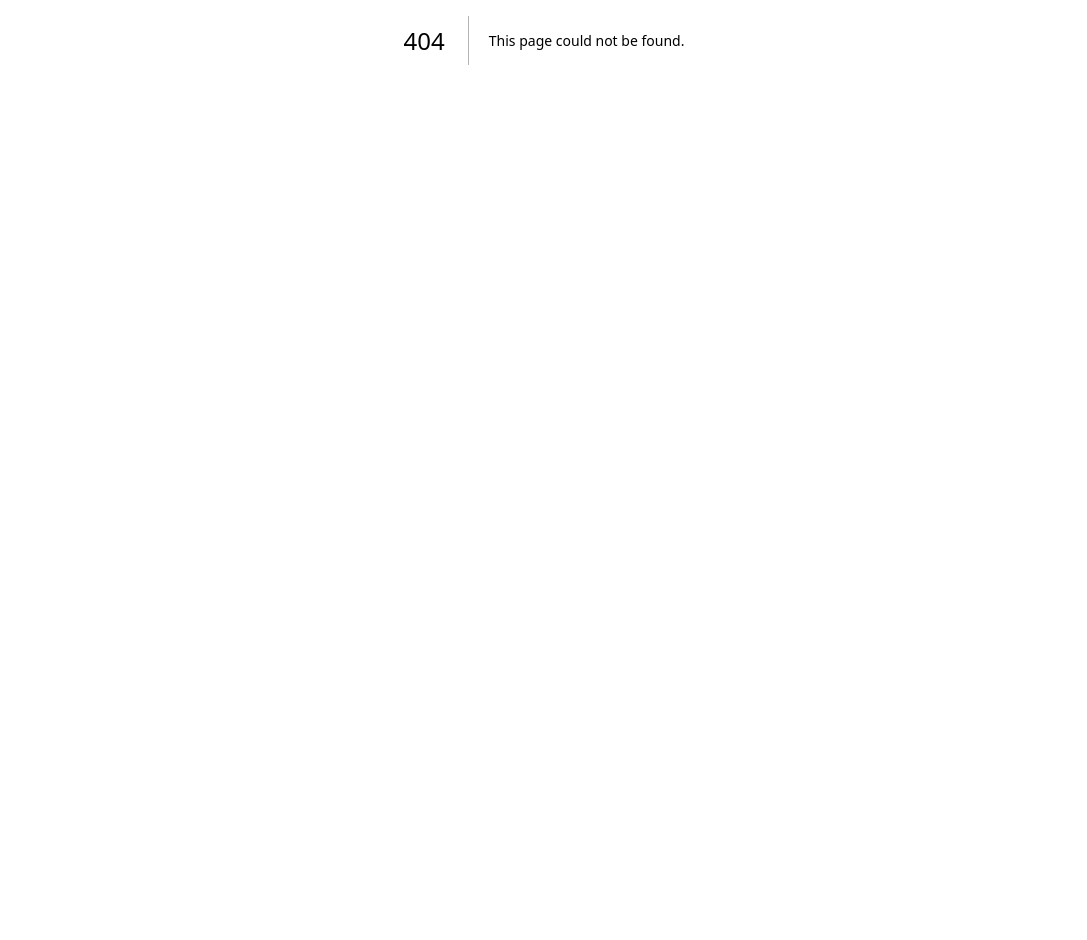
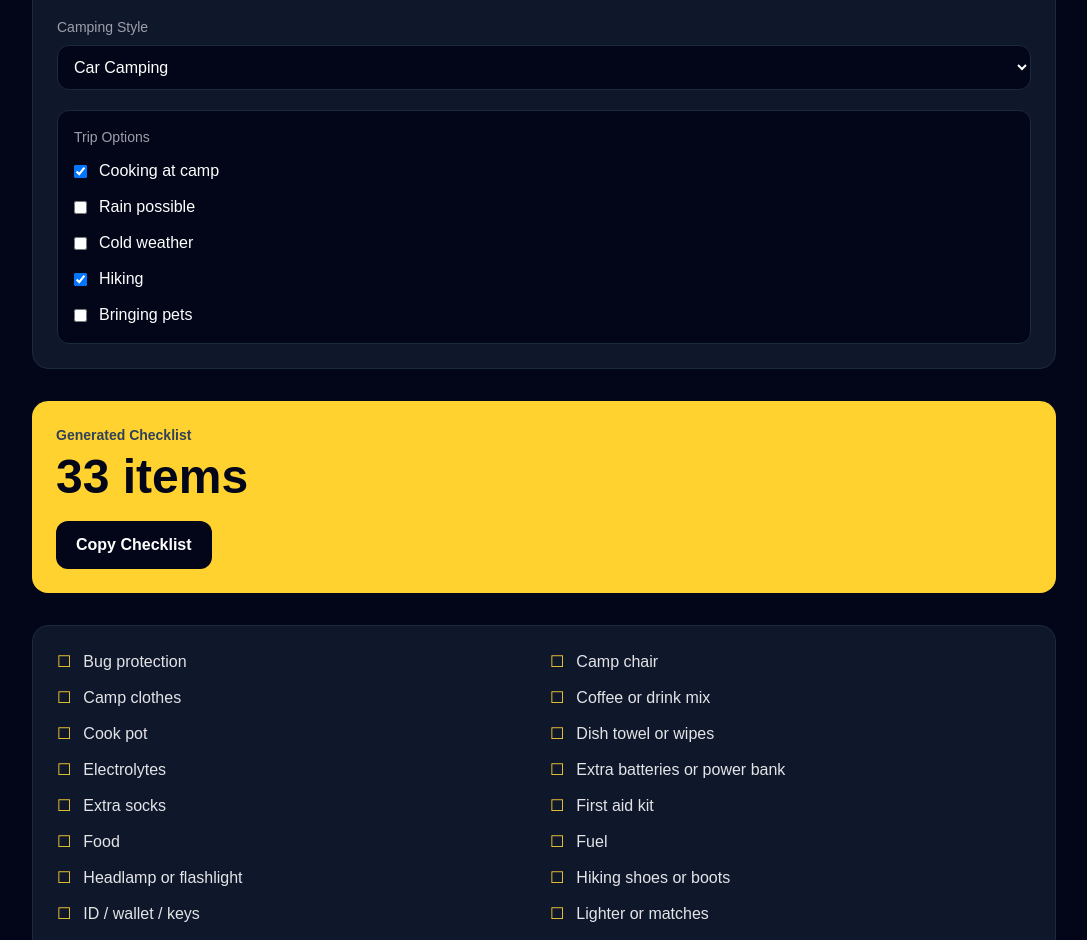
Before and after one commit to GFKolby/GoodfolkUtilities, a Next.js app: page /camp-checklist-generator in a window 1280 px wide. Before the commit this address had no page. Shown: the part 360-1300 px from the top of the page, without its empty margins (96-1183 px from the left). Before the commit the page ends 800 px from the top, so only its background shows below. Built offline with nearby package versions, Linux system fonts and the light colour scheme.

Commit message:
Organize homepage by tool category

```diff
--- /dev/null
+++ b/app/camp-checklist-generator/page.tsx
@@ -0,0 +1,239 @@
+"use client";
+
+import { useMemo, useState } from "react";
+import ToolPage from "@/components/ToolPage";
+
+export default function CampChecklistGenerator() {
+  const [nights, setNights] = useState(2);
+  const [campingStyle, setCampingStyle] = useState("car");
+  const [cooking, setCooking] = useState(true);
+  const [rain, setRain] = useState(false);
+  const [coldWeather, setColdWeather] = useState(false);
+  const [hiking, setHiking] = useState(true);
+  const [pets, setPets] = useState(false);
+
+  const checklist = useMemo(() => {
+    const items = [
+      "Tent or shelter",
+      "Sleeping bag or quilt",
+      "Sleeping pad or cot",
+      "Pillow",
+      "Camp chair",
+      "Headlamp or flashlight",
+      "Extra batteries or power bank",
+      "Water bottles or water storage",
+      "First aid kit",
+      "Toiletries",
+      "Trash bags",
+      "Bug protection",
+      "Sunscreen",
+      "Personal medications",
+      "Camp clothes",
+      "Sleep clothes",
+      "Extra socks",
+      "Phone charger",
+      "ID / wallet / keys",
+    ];
+
+    if (campingStyle === "backpacking") {
+      items.push(
+        "Backpack",
+        "Trekking poles",
+        "Water filter",
+        "Bear bag or bear canister",
+        "Lightweight towel",
+        "Trail snacks"
+      );
+    }
+
+    if (cooking) {
+      items.push(
+        "Stove or cook system",
+        "Fuel",
+        "Lighter or matches",
+        "Cook pot",
+        "Mug",
+        "Utensils",
+        "Food",
+        "Coffee or drink mix",
+        "Dish towel or wipes"
+      );
+    }
+
+    if (rain) {
+      items.push(
+        "Rain jacket",
+        "Pack cover or dry bags",
+        "Extra tarp or footprint",
+        "Backup dry clothes"
+      );
+    }
+
+    if (coldWeather) {
+      items.push(
+        "Warm hat",
+        "Gloves",
+        "Base layers",
+        "Insulated jacket",
+        "Warm sleep socks"
+      );
+    }
+
+    if (hiking) {
+      items.push(
+        "Hiking shoes or boots",
+        "Trail map",
+        "Navigation app or GPS",
+        "Electrolytes",
+        "Small daypack"
+      );
+    }
+
+    if (pets) {
+      items.push(
+        "Pet food",
+        "Pet water bowl",
+        "Leash",
+        "Pet waste bags",
+        "Pet blanket or bed"
+      );
+    }
+
+    if (nights >= 3) {
+      items.push(
+        "Extra underwear",
+        "Extra food buffer",
+        "Extra water buffer",
+        "Backup power"
+      );
+    }
+
+    return Array.from(new Set(items)).sort();
+  }, [nights, campingStyle, cooking, rain, coldWeather, hiking, pets]);
+
+  const copyChecklist = async () => {
+    const text = checklist.map((item) => `☐ ${item}`).join("\n");
+    await navigator.clipboard.writeText(text);
+  };
+
+  return (
+    <ToolPage
+      line="Goodfolk Camp Utilities"
+      title="Camp Checklist Generator"
+      description="Generate a simple camping checklist based on your trip style, weather, cooking plans, and activities."
+    >
+      <div className="grid gap-5 rounded-2xl border border-slate-800 bg-slate-900 p-6">
+        <label>
+          <span className="mb-2 block text-sm text-zinc-400">
+            Trip Nights
+          </span>
+
+          <input
+            type="number"
+            min="1"
+            value={nights}
+            onChange={(e) => setNights(Number(e.target.value))}
+            className="w-full rounded-xl border border-slate-800 bg-slate-950 p-3 text-white outline-none focus:border-amber-300"
+          />
+        </label>
+
+        <label>
+          <span className="mb-2 block text-sm text-zinc-400">
+            Camping Style
+          </span>
+
+          <select
+            value={campingStyle}
+            onChange={(e) => setCampingStyle(e.target.value)}
+            className="w-full rounded-xl border border-slate-800 bg-slate-950 p-3 text-white outline-none focus:border-amber-300"
+          >
+            <option value="car">Car Camping</option>
+            <option value="backpacking">Backpacking</option>
+          </select>
+        </label>
+
+        <div className="grid gap-3 rounded-xl border border-slate-800 bg-slate-950 p-4">
+          <p className="text-sm text-zinc-400">Trip Options</p>
+
+          <label className="flex items-center gap-3">
+            <input
+              type="checkbox"
+              checked={cooking}
+              onChange={(e) => setCooking(e.target.checked)}
+            />
+            Cooking at camp
+          </label>
+
+          <label className="flex items-center gap-3">
+            <input
+              type="checkbox"
+              checked={rain}
+              onChange={(e) => setRain(e.target.checked)}
+            />
+            Rain possible
+          </label>
+
+          <label className="flex items-center gap-3">
+            <input
+              type="checkbox"
+              checked={coldWeather}
+              onChange={(e) => setColdWeather(e.target.checked)}
+            />
+            Cold weather
+          </label>
+
+          <label className="flex items-center gap-3">
+            <input
+              type="checkbox"
+              checked={hiking}
+              onChange={(e) => setHiking(e.target.checked)}
+            />
+            Hiking
+          </label>
+
+          <label className="flex items-center gap-3">
+            <input
+              type="checkbox"
+              checked={pets}
+              onChange={(e) => setPets(e.target.checked)}
+            />
+            Bringing pets
+          </label>
+        </div>
+      </div>
+
+      <div className="mt-8 rounded-2xl bg-amber-300 p-6 text-slate-950">
+        <p className="text-sm font-semibold text-slate-700">
+          Generated Checklist
+        </p>
+
+        <p className="mt-2 text-5xl font-bold">
+          {checklist.length} items
+        </p>
+
+        <button
+          onClick={copyChecklist}
+          className="mt-5 rounded-xl bg-slate-950 px-5 py-3 font-semibold text-white transition hover:bg-slate-800"
+        >
+          Copy Checklist
+        </button>
+      </div>
+
+      <div className="mt-8 rounded-2xl border border-slate-800 bg-slate-900 p-6">
+        <ul className="grid gap-3 sm:grid-cols-2">
+          {checklist.map((item) => (
+            <li key={item} className="flex gap-3 text-zinc-200">
+              <span className="text-amber-300">☐</span>
+              {item}
+            </li>
+          ))}
+        </ul>
+      </div>
+
+      <p className="mt-6 text-sm text-zinc-500">
+        This is a starter checklist. Add location-specific items like permits,
+        bear storage, fire restrictions, or campground reservation details.
+      </p>
+    </ToolPage>
+  );
+}
--- a/app/page.tsx
+++ b/app/page.tsx
@@ -1,123 +1,185 @@
 import Link from "next/link";
 
-const tools = [
+const officeTools = [
   {
     name: "JSON to Excel Converter",
     href: "/json-to-excel",
-    line: "Office Utilities",
     description: "Convert JSON arrays into downloadable Excel files.",
   },
   {
     name: "CSV Cleaner",
     href: "/csv-cleaner",
-    line: "Office Utilities",
     description: "Clean headers, trim spaces, and remove duplicate CSV rows.",
   },
   {
     name: "Bulk Rename Tool",
     href: "/bulk-rename-tool",
-    line: "Office Utilities",
     description: "Rename multiple files and download renamed copies in a ZIP.",
   },
   {
     name: "PDF Splitter",
     href: "/pdf-splitter",
-    line: "Office Utilities",
     description: "Split a PDF into individual page files and download them as a ZIP.",
   },
   {
     name: "Text Case Converter",
     href: "/text-case-converter",
-    line: "Office Utilities",
-    description: "Convert text into uppercase, lowercase, title case, kebab-case, snake_case, and camelCase.",
+    description: "Convert text into uppercase, lowercase, title case, snake_case, and more.",
   },
   {
     name: "Word & Character Counter",
     href: "/word-character-counter",
-    line: "Office Utilities",
-    description: "Count words, characters, sentences, paragraphs, and estimated reading time.",
+    description: "Count words, characters, sentences, paragraphs, and reading time.",
   },
   {
     name: "Password Generator",
     href: "/password-generator",
-    line: "Office Utilities",
-    description: "Generate strong random passwords with custom length and character options.",
+    description: "Generate strong random passwords with custom options.",
   },
+];
+
+const campTools = [
   {
     name: "Camp Water Planner",
     href: "/camp-water-planner",
-    line: "Camp Utilities",
     description: "Estimate how much water to bring for a camping trip.",
   },
   {
     name: "Camp Battery Estimator",
     href: "/camp-battery-estimator",
-    line: "Camp Utilities",
     description: "Estimate battery needs for phones, lights, fans, and devices.",
   },
   {
     name: "Camp Pack Weight Planner",
     href: "/camp-pack-weight-planner",
-    line: "Camp Utilities",
     description: "Add gear items and estimate your total pack weight.",
   },
   {
     name: "Camp Fuel Estimator",
     href: "/camp-fuel-estimator",
-    line: "Camp Utilities",
-    description: "Estimate camping stove fuel usage for meals, coffee, and boiling water.",
+    description: "Estimate stove fuel usage for meals, coffee, and boiling water.",
   },
   {
     name: "Camp Meal Planner",
     href: "/camp-meal-planner",
-    line: "Camp Utilities",
     description: "Estimate meals, snacks, and calories for a camping trip.",
   },
   {
     name: "Camp Weather Comfort Calculator",
     href: "/camp-weather-comfort",
-    line: "Camp Utilities",
-    description: "Estimate camping comfort based on temperature, rain, wind, humidity, and overnight lows.",
+    description: "Estimate camping comfort based on temperature, rain, wind, and overnight lows.",
+  },
+  {
+    name: "Camp Checklist Generator",
+    href: "/camp-checklist-generator",
+    description: "Generate a camping checklist based on trip style, weather, and activities.",
   },
 ];
 
+function ToolSection({
+  title,
+  eyebrow,
+  description,
+  tools,
+}: {
+  title: string;
+  eyebrow: string;
+  description: string;
+  tools: {
+    name: string;
+    href: string;
+    description: string;
+  }[];
+}) {
+  return (
+    <section className="mt-14">
+      <div className="mb-6">
+        <p className="mb-2 text-sm font-semibold text-amber-300">{eyebrow}</p>
+
+        <h2 className="text-3xl font-bold">{title}</h2>
+
+        <p className="mt-2 max-w-2xl text-zinc-400">{description}</p>
+      </div>
+
+      <div className="grid grid-cols-1 gap-5 md:grid-cols-2">
+        {tools.map((tool) => (
+          <Link
+            key={tool.href}
+            href={tool.href}
+            className="group block rounded-2xl border border-slate-800 bg-slate-900 p-6 transition hover:border-amber-300/60 hover:bg-slate-800"
+          >
+            <div className="flex items-start justify-between gap-4">
+              <div>
+                <h3 className="text-2xl font-semibold">{tool.name}</h3>
+                <p className="mt-2 text-zinc-400">{tool.description}</p>
+              </div>
+
+              <span className="shrink-0 text-amber-300 transition group-hover:translate-x-1">
+                →
+              </span>
+            </div>
+          </Link>
+        ))}
+      </div>
+    </section>
+  );
+}
+
 export default function Home() {
   return (
-
     <main className="min-h-screen bg-slate-950 text-white p-8">
-      <div className="max-w-5xl mx-auto">
+      <div className="mx-auto max-w-6xl">
+        <header className="flex flex-col gap-6 border-b border-slate-800 pb-10 md:flex-row md:items-center md:justify-between">
+          <div>
             <a
               href="https://goodfolkdigital.com"
-          className="text-amber-300 hover:text-amber-200"
+              className="mb-2 inline-block font-medium text-amber-300 hover:text-amber-200"
             >
               Goodfolk Digital
             </a>
 
-        <h1 className="text-5xl font-bold mb-4">
+            <h1 className="text-5xl font-bold md:text-6xl">
               Goodfolk Tools
             </h1>
 
-        <p className="text-zinc-300 mb-10 max-w-2xl">
-            Small, sharp tools for everyday good folks.
+            <p className="mt-4 max-w-2xl text-lg text-zinc-300">
+              Small, sharp browser-based tools for everyday office work and camping planning.
             </p>
+          </div>
 
-        <div className="grid grid-cols-1 md:grid-cols-2 gap-5">
-          {tools.map((tool) => (
-            <Link
-              key={tool.href}
-              href={tool.href}
-              className="block bg-slate-900 border border-slate-800 rounded-2xl p-6 hover:bg-slate-800 transition"
+          <div className="rounded-2xl border border-slate-800 bg-slate-900 p-5 text-sm text-zinc-300">
+            <p className="font-semibold text-white">Current toolbox</p>
+            <p className="mt-2">
+              {officeTools.length} office tools · {campTools.length} camp tools
+            </p>
+          </div>
+        </header>
+
+        <ToolSection
+          eyebrow="Office Utilities"
+          title="Clean up files, text, and everyday digital messes."
+          description="Quick tools for data cleanup, file handling, text formatting, and practical office workflows."
+          tools={officeTools}
+        />
+
+        <ToolSection
+          eyebrow="Camp Utilities"
+          title="Plan smarter before you leave home."
+          description="Simple camping calculators and checklists for water, food, power, weather, packing, and trip prep."
+          tools={campTools}
+        />
+
+        <footer className="mt-16 border-t border-slate-800 pt-8 text-sm text-zinc-500">
+          © {new Date().getFullYear()}{" "}
+          <a
+            href="https://goodfolkdigital.com"
+            className="text-zinc-400 hover:text-amber-300"
           >
-              <p className="text-sm text-amber-300 mb-2">{tool.line}</p>
-              <h2 className="text-2xl font-semibold mb-2">{tool.name}</h2>
-              <p className="text-zinc-400">{tool.description}</p>
-            </Link>
-          ))}
+            Goodfolk Digital
+          </a>
+          . Built for good folks.
+        </footer>
       </div>
-      </div>
-      <footer className="mt-16 text-sm text-zinc-500">
-  © {new Date().getFullYear()} Goodfolk Digital. Built for good folks.
-</footer>
     </main>
   );
 }
```
Lines whose indentation alone changed are shown as unchanged.
